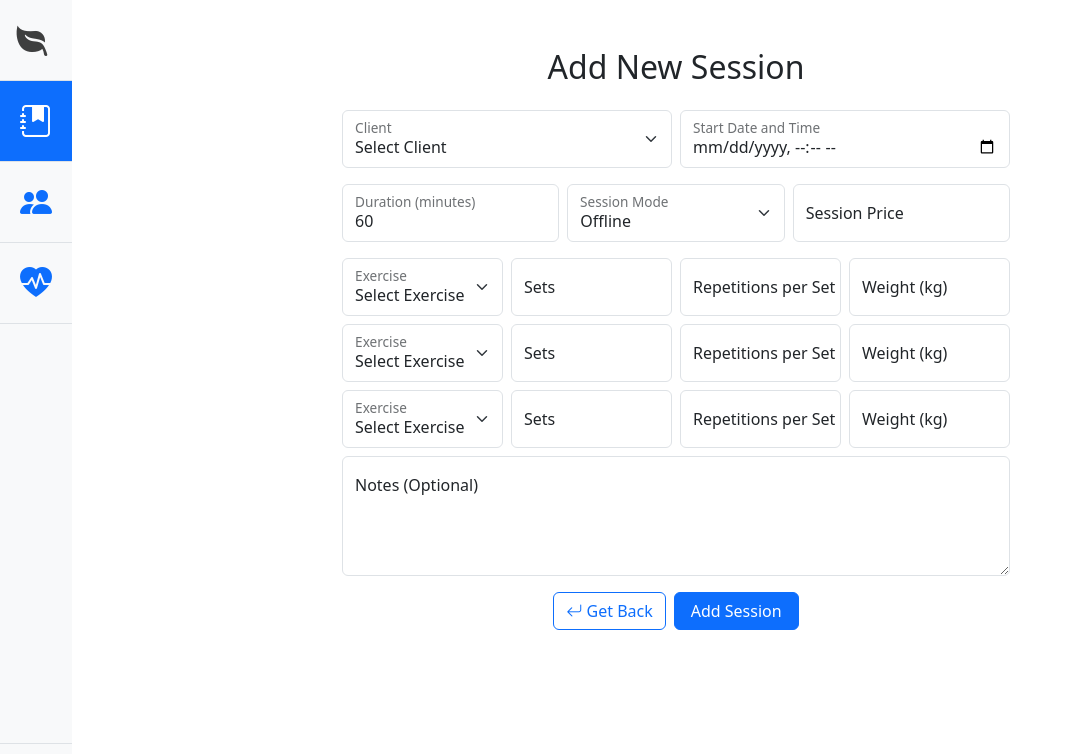
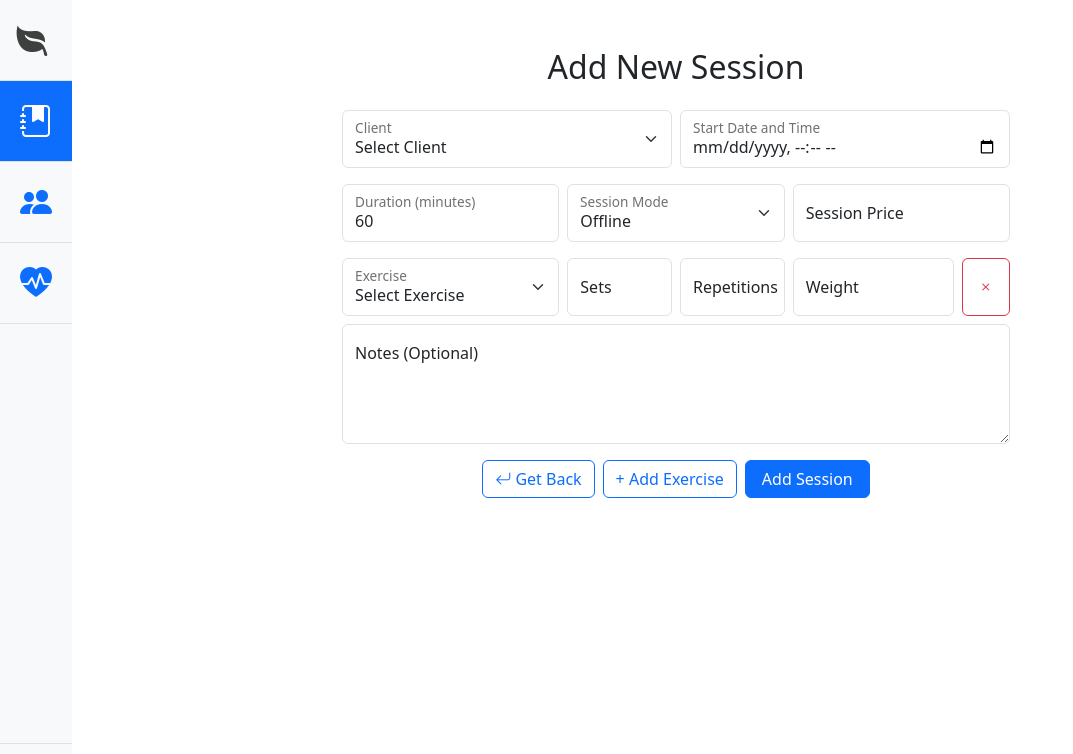
Before and after one commit to FuriousTofu/trainer-journal, a Flask app: page /sessions/add in a window 1280 px wide. Shown: the top 754 px of the page, without its empty margins (0-1073 px from the left). Run offline with Flask 3, Linux system fonts and the light colour scheme; a user stored in the database is signed in; tables that the repository leaves empty hold one stand-in row (values such as "Sample post").

Commit message:
my own personal fight with dynamic WTForms

```diff
--- a/forms.py
+++ b/forms.py
@@ -3,7 +3,7 @@ from wtforms import (
     StringField, EmailField, PasswordField,
     SubmitField, BooleanField, TextAreaField,
     IntegerField, SelectField, DateTimeField,
-    FieldList, FormField,
+    FieldList, FormField, Form,
 )
 from wtforms.validators import (
     DataRequired, Email, Length,
@@ -118,9 +118,7 @@ class AddClientForm(FlaskForm):
     )
     submit = SubmitField("Add Client")
 
-class AddSessionExerciseForm(FlaskForm):
-    class Meta:
-        csrf = False
+class AddSessionExerciseForm(Form):
 
     exercise = SelectField(
         "Exercise",
@@ -138,14 +136,14 @@ class AddSessionExerciseForm(FlaskForm):
         ]
     )
     reps = IntegerField(
-        "Repetitions per Set",
+        "Repetitions",
         validators=[
             DataRequired(message="Number of repetitions is required."),
             NumberRange(min=1, message="There must be at least 1 repetition.")
         ]
     )
     weight = IntegerField(
-        "Weight (kg)",
+        "Weight",
         validators=[
             DataRequired(message="Weight is required."),
             NumberRange(min=0, message="Weight cannot be negative.")
@@ -196,5 +194,5 @@ class AddSessionForm(FlaskForm):
         ]
     )
 
-    exercises = FieldList(FormField(AddSessionExerciseForm), min_entries=3, max_entries=30)
+    exercises = FieldList(FormField(AddSessionExerciseForm), min_entries=0, max_entries=30)
     submit = SubmitField("Add Session")
--- a/routes.py
+++ b/routes.py
@@ -29,6 +29,7 @@ def sessions():
 @login_required
 def add_session():
     form = AddSessionForm()
+    form.exercises.append_entry()
 
     form.client.render_kw = {
         "hx-get": url_for(".client_price"),
@@ -111,6 +112,64 @@ def add_session():
             )
 
     return render_template("add_session.html", form=form)
+
+@bp.route("/sessions/add_exercise_row")
+@login_required
+def exercise_row():
+    if not request.headers.get("HX-Request"):
+        abort(404)
+
+    form = AddSessionForm(formdata=request.args)
+    subform = form.exercises.append_entry()
+
+    exercises = db.session.execute(
+        select(Exercise.id, Exercise.name)
+        .where(Exercise.trainer_id == current_user.id)
+        .order_by(Exercise.name)
+    ).all()
+    exercise_choices = [(0, "Select Exercise")] + [(e.id, e.name) for e in exercises]
+    subform.exercise.choices = exercise_choices
+
+    return render_template("helpers/_exercise_row.html", subform=subform)
+
+@bp.route("/sessions/remove_exercise_row", methods=["POST"])
+@login_required
+def remove_exercise_row():
+    if not request.headers.get("HX-Request"):
+        abort(404)
+
+    remove_index_raw = request.form.get("remove_index")
+    if remove_index_raw is None:
+        abort(400)
+    try:
+        remove_index = int(remove_index_raw)
+    except ValueError:
+        abort(400)
+
+    orig_form = AddSessionForm(formdata=request.form)
+    new_form = AddSessionForm()
+    if not (0 <= remove_index < len(orig_form.exercises)):
+        abort(400)
+
+    for i, sub in enumerate(orig_form.exercises):
+        if i == remove_index:
+            continue
+        new_sub = new_form.exercises.append_entry()
+        new_sub.form.exercise.data = sub.form.exercise.data
+        new_sub.form.sets.data = sub.form.sets.data
+        new_sub.form.reps.data = sub.form.reps.data
+        new_sub.form.weight.data = sub.form.weight.data
+
+    exercises = db.session.execute(
+        select(Exercise.id, Exercise.name)
+        .where(Exercise.trainer_id == current_user.id)
+        .order_by(Exercise.name)
+    ).all()
+    exercise_choices = [(0, "Select Exercise")] + [(e.id, e.name) for e in exercises]
+    for sub in new_form.exercises:
+        sub.form.exercise.choices = exercise_choices
+
+    return render_template("helpers/_exercise_rows.html", form=new_form)
 
 @bp.route("/sessions/client-price")
 @login_required
--- a/templates/add_session.html
+++ b/templates/add_session.html
@@ -6,7 +6,7 @@
 
 {% block main %}
     <h2 class="h2">Add New Session</h2>
-    <form method="post" action="{{ url_for('.add_session') }}" novalidate class="add-form">
+    <form method="post" action="{{ url_for('.add_session') }}" novalidate class="add-form" id="add-session-form">
         {{ form.hidden_tag() }}
         <div class="row g-2 mb-2">
             <div class="col-md-6">
@@ -71,56 +71,7 @@
         </div>
         <div id="exercise-wrapper">
             {% for subform in form.exercises %}
-                <div class="row g-2 mb-2">
-                    <div class ="col-md-3">
-                        <div class="form-floating">
-                            {{ subform.exercise(
-                                class="form-select",
-                                placeholder="Select Exercise"
-                            ) }}
-                            {{ subform.exercise.label(class="form-label") }}
-                            {% for error in subform.exercise.errors %}
-                                <div class="text-danger small">{{ error }}</div>
-                            {% endfor %}
-                        </div>
-                    </div>
-                    <div class ="col-md-3">
-                        <div class="form-floating">
-                            {{ subform.sets(
-                                class="form-control",
-                                placeholder="Sets"
-                            ) }}
-                            {{ subform.sets.label(class="form-label") }}
-                            {% for error in subform.sets.errors %}
-                                <div class="text-danger small">{{ error }}</div>
-                            {% endfor %}
-                        </div>
-                    </div>
-                    <div class ="col-md-3">
-                        <div class="form-floating">
-                            {{ subform.reps(
-                                class="form-control",
-                                placeholder="Reps"
-                            ) }}
-                            {{ subform.reps.label(class="form-label") }}
-                            {% for error in subform.reps.errors %}
-                                <div class="text-danger small">{{ error }}</div>
-                            {% endfor %}
-                        </div>
-                    </div>
-                    <div class ="col-md-3">
-                        <div class="form-floating">
-                            {{ subform.weight(
-                                class="form-control",
-                                placeholder="Weight"
-                            ) }}
-                            {{ subform.weight.label(class="form-label") }}
-                            {% for error in subform.weight.errors %}
-                                <div class="text-danger small">{{ error }}</div>
-                            {% endfor %}
-                        </div>
-                    </div>
-                </div>
+                {% include "helpers/_exercise_row.html" %}
             {% endfor %}
         </div>
         <div class="form-floating mb-2">
@@ -137,6 +88,15 @@
             <a href="{{ url_for('.sessions') }}" class="btn btn-outline-primary">
                 <i class="bi bi-arrow-return-left"></i> Get Back
             </a>
+            <button
+                type="button"
+                class="btn btn-outline-primary"
+                hx-get="{{ url_for('.exercise_row') }}"
+                hx-target="#exercise-wrapper"
+                hx-include="#add-session-form"
+                hx-swap="beforeend">
+                + Add Exercise
+            </button>
             {{ form.submit(class="btn btn-primary px-3") }}
         </div>
     </form>
--- /dev/null
+++ b/templates/helpers/_exercise_row.html
@@ -0,0 +1,63 @@
+{% set index = subform.name | replace('exercises-', '') %}
+<div class="row g-2 mb-2" data-index="{{ index }}">
+    <div class ="col-md-4">
+        <div class="form-floating">
+            {{ subform.exercise(
+                class="form-select",
+                placeholder="Select Exercise"
+            ) }}
+            {{ subform.exercise.label(class="form-label") }}
+            {% for error in subform.exercise.errors %}
+                <div class="text-danger small">{{ error }}</div>
+            {% endfor %}
+        </div>
+    </div>
+    <div class ="col-md-2">
+        <div class="form-floating">
+            {{ subform.sets(
+                class="form-control",
+                placeholder="Sets"
+            ) }}
+            {{ subform.sets.label(class="form-label") }}
+            {% for error in subform.sets.errors %}
+                <div class="text-danger small">{{ error }}</div>
+            {% endfor %}
+        </div>
+    </div>
+    <div class ="col-md-2">
+        <div class="form-floating">
+            {{ subform.reps(
+                class="form-control",
+                placeholder="Reps"
+            ) }}
+            {{ subform.reps.label(class="form-label") }}
+            {% for error in subform.reps.errors %}
+                <div class="text-danger small">{{ error }}</div>
+            {% endfor %}
+        </div>
+    </div>
+    <div class ="col-md-3">
+        <div class="form-floating">
+            {{ subform.weight(
+                class="form-control",
+                placeholder="Weight"
+            ) }}
+            {{ subform.weight.label(class="form-label") }}
+            {% for error in subform.weight.errors %}
+                <div class="text-danger small">{{ error }}</div>
+            {% endfor %}
+        </div>
+    </div>
+    <div class="col-md-1 d-flex">
+        <button
+        type="button"
+        class="btn btn-outline-danger w-100 d-md-inline d-block mb-2 mb-md-0"
+        hx-post="{{ url_for('.remove_exercise_row') }}"
+        hx-target="#exercise-wrapper"
+        hx-include="#exercise-wrapper"
+        hx-vals='{"remove_index": "{{ index }}"}'
+        hx-swap="innerHTML">
+        <i class="bi bi-x"></i>
+        </button>
+    </div>
+</div>
--- /dev/null
+++ b/templates/helpers/_exercise_rows.html
@@ -0,0 +1,3 @@
+{% for subform in form.exercises %}
+    {% include "helpers/_exercise_row.html" %}
+{% endfor %}
```
